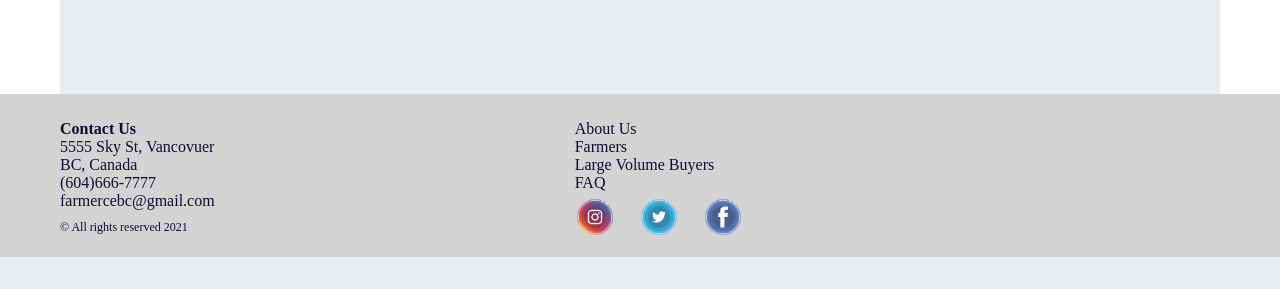
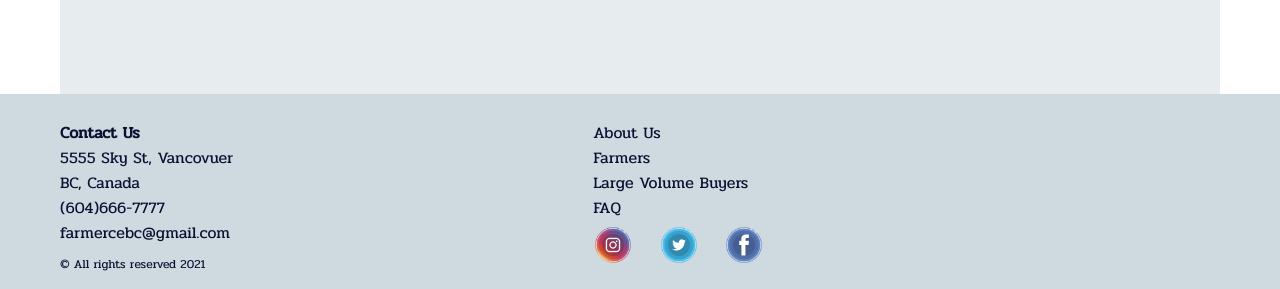
Before and after one commit to SetarehSh/HacktheBreak, a PHP site: page /farmer.html in a window 1280 px wide. Shown: the part 1289-1578 px from the top of the page. Before the commit the page ends 1546 px from the top, so only its background shows below. Run offline with PHP 8.4, Linux system fonts and the light colour scheme.

Commit message:
touched up colors

```diff
--- a/styles/farmer.css
+++ b/styles/farmer.css
@@ -6,6 +6,7 @@
     padding: 30px;
     font-size: calc(13px + 1vh);
     font-family: 'Pridi';
+    color: #0B0F32;
 }
 
 h1{
--- a/styles/footer.css
+++ b/styles/footer.css
@@ -12,10 +12,11 @@ footer {
     display: flex;
     flex-direction: row;
     justify-content: space-between;
-    background-color: lightgray;
+    background-color: #CEDADF;
     width:100%;
     color: #0B0F32;
     font-size: calc(8px + 1vh);
+    font-family: 'Pridi';
 
 }
 
--- a/styles/header.css
+++ b/styles/header.css
@@ -9,7 +9,7 @@ nav {
     display: flex;
     justify-content: space-between;
     align-items: center;
-    background-color: lightgray;
+    background-color:#CEDADF;
     z-index: 5;
 }
 
--- a/styles/homepage.css
+++ b/styles/homepage.css
@@ -22,7 +22,7 @@ body {
 
 }
 .options li{
-    background-color: lightgray;
+    background-color: #CEDADF;
     border-radius: 12px;
     padding: 4vh;
     margin-top: 2em 0;
```
